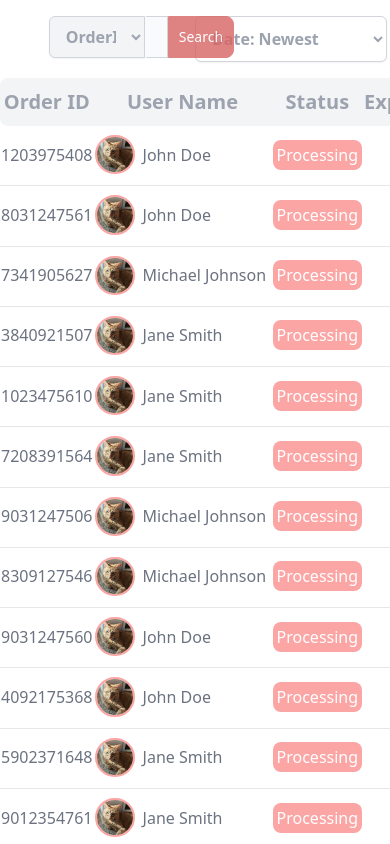
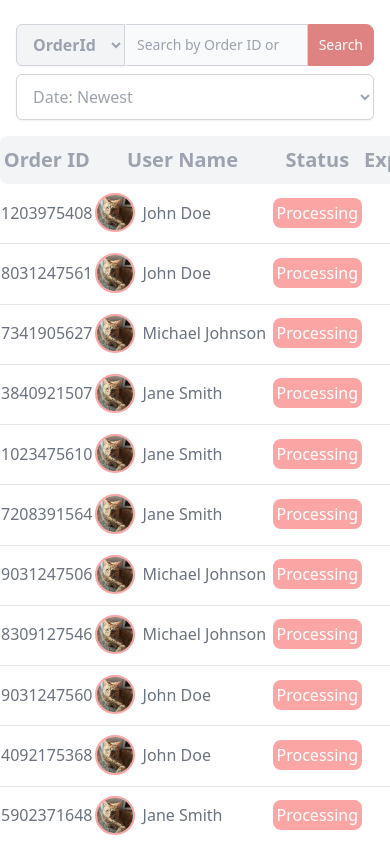
Before and after one commit to francoisdillinger/book_nook_frontend, a React (Vite) app: page / in a window 390 px wide. Shown: the top 844 px of the page. Built offline with nearby package versions, Linux system fonts and the light colour scheme.

Commit message:
Refactor AdminOrders component styles

```diff
--- a/src/components/AdminOrders.tsx
+++ b/src/components/AdminOrders.tsx
@@ -218,12 +218,12 @@ export default function AdminOrders() {
 	// console.log(displayedOrders);
 	return (
 		<div className="">
-			<div className="w-3/4 m-auto py-4 flex justify-between">
-				<div className="w-1/2">
+			<div className="w-full p-4 md:w-3/4 m-auto md:p-0 md:py-4 flex-wrap md:flex md:justify-between">
+				<div className="w-full my-2 md:my-0 md:w-1/2">
 					<SearchBar
 						options={["OrderId", "User"]}
 						placeHolder="Search by Order ID or User"
-						selectStyles="font-semibold form-select block w-24 py-2 px-3 border border-gray-300 bg-gray-100 text-gray-400 rounded-l-md shadow-sm focus:outline-none focus:ring-blue-300 focus:border-blue-300 sm:text-sm"
+						selectStyles="font-semibold form-select block w-36 md:w-24 py-2 px-3 border border-gray-300 bg-gray-100 text-gray-400 rounded-l-md shadow-sm focus:outline-none focus:ring-blue-300 focus:border-blue-300 sm:text-sm"
 						buttonStyles="p-2.5 z-10 text-sm font-medium h-full text-white bg-logo rounded-r-lg border border-logo opacity-80 hover:opacity-100 focus:ring-2 focus:outline-none focus:ring-blue-300 dark:bg-logo dark:hover:opacity-100 dark:focus:ring-blue-800"
 						values={searchValues}
 						optionsHandler={optionsHandler}
@@ -234,7 +234,7 @@ export default function AdminOrders() {
 				<div className="">
 					<select
 						id="book-selector"
-						className="font-semibold form-select block py-2.5 px-3 border border-gray-300 bg-white text-gray-400 rounded-md shadow-sm focus:outline-none focus:ring-blue-300 focus:border-blue-300 sm:text-sm"
+						className="w-full md:w-fitfont-semibold form-select block py-2.5 px-3 border border-gray-300 bg-white text-gray-400 rounded-md shadow-sm focus:outline-none focus:ring-blue-300 focus:border-blue-300 sm:text-sm"
 						onChange={(event) => selectOptionsHandler(event)}
 					>
 						{options.map((option) => (
```
